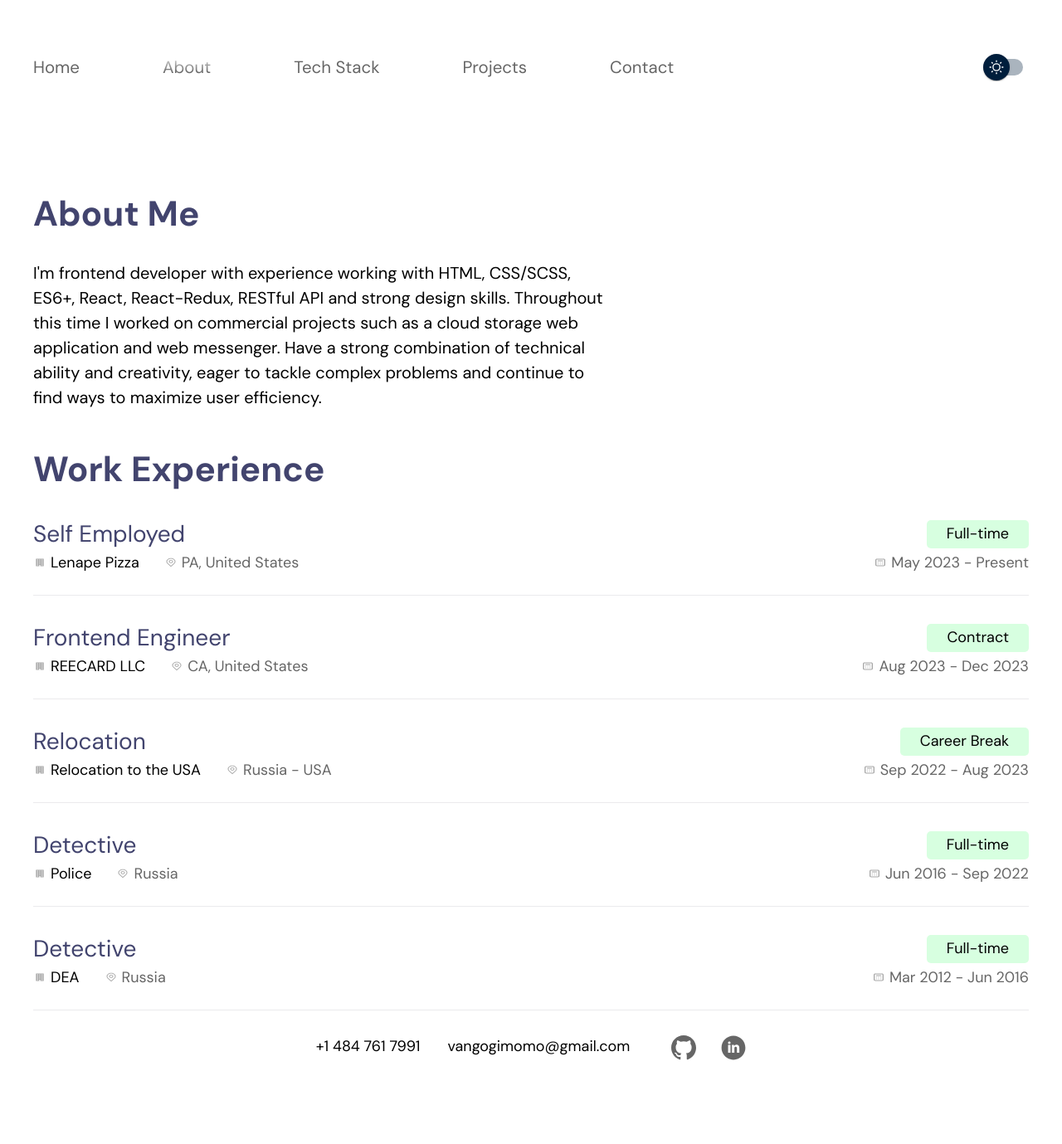
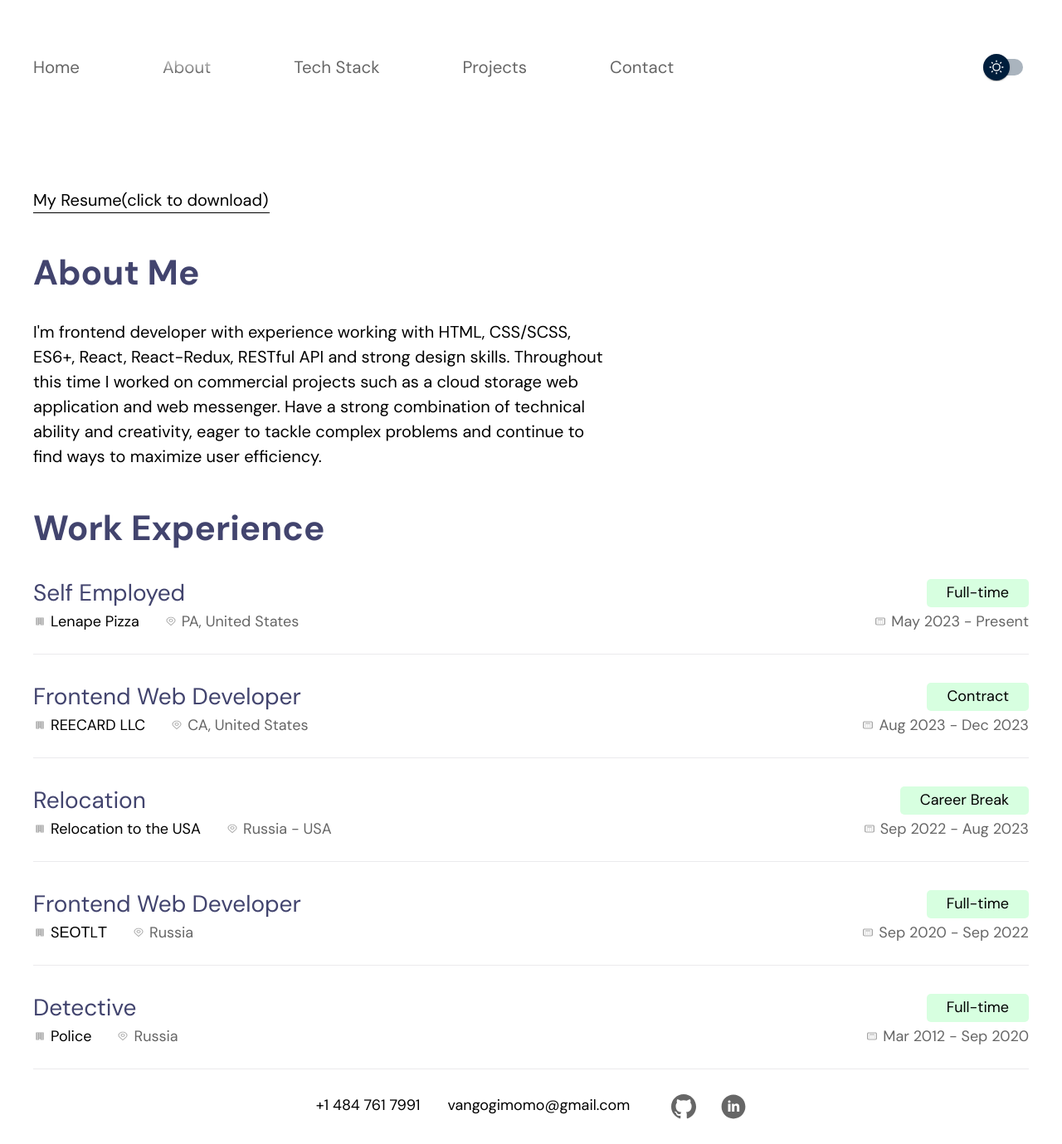
Before and after one commit to Birlogich/portfolio, a React (Create React App) app: page /about in a window 1280 px wide. Shown: the whole page at 83% size. Before the commit the page ends 1308 px from the top, so only its background shows below. Built offline with nearby package versions, Linux system fonts and the light colour scheme.

Commit message:
minor changers

```diff
--- a/src/components/About/About.jsx
+++ b/src/components/About/About.jsx
@@ -11,7 +11,7 @@ const jobs = [
     time: "May 2023 - Present",
   },
   {
-    title: "Frontend Engineer",
+    title: "Frontend Web Developer",
     type: "Contract",
     company: "REECARD LLC",
     location: "CA, United States",
@@ -25,33 +25,35 @@ const jobs = [
     time: "Sep 2022 - Aug 2023",
   },
   {
+    title: "Frontend Web Developer",
+    type: "Full-time",
+    company: "SЕОТLТ",
+    location: "Russia",
+    time: "Sep 2020 - Sep 2022",
+  },
+  {
     title: "Detective",
     type: "Full-time",
     company: "Police",
     location: "Russia",
-    time: "Jun 2016 - Sep 2022",
-  },
-  {
-    title: "Detective",
-    type: "Full-time",
-    company: "DEA",
-    location: "Russia",
-    time: "Mar 2012 - Jun 2016",
+    time: "Mar 2012 - Sep 2020",
   },
 ];
 
 export const About = () => {
   return (
     <div className="flex flex-col w-full flex-auto">
+      {
+        <Link
+          to="/files/FrontendResume.pdf"
+          target="_blank"
+          download
+          className="max-w-[285px] mb-[40px] text-[20px] text-link-color sm:mb-[20px] underline-offset-1 border-b-[1px] border-solid border-black"
+        >
+          My Resume(click to download)
+        </Link>
+      }
       <h2>About Me</h2>
-      {/*     <Link
-        to="/files/IvanZhigalevResume.docx"
-        target="_blank"
-        download
-        className="max-w-[285px] mb-[40px] text-[20px] text-link-color sm:mb-[20px] underline-offset-1 border-b-[1px] border-solid border-black"
-      >
-        My Resume(click to download)
-      </Link> */}
       <p className="max-w-[700px] mb-[40px] text-[20px] text-link-color sm:mb-[20px]">
         I'm frontend developer with experience working with HTML, CSS/SCSS,
         ES6+, React, React-Redux, RESTful API and strong design skills.
```
Also changed, not shown: 2 other files (tests, documents, lock files or other folders).
